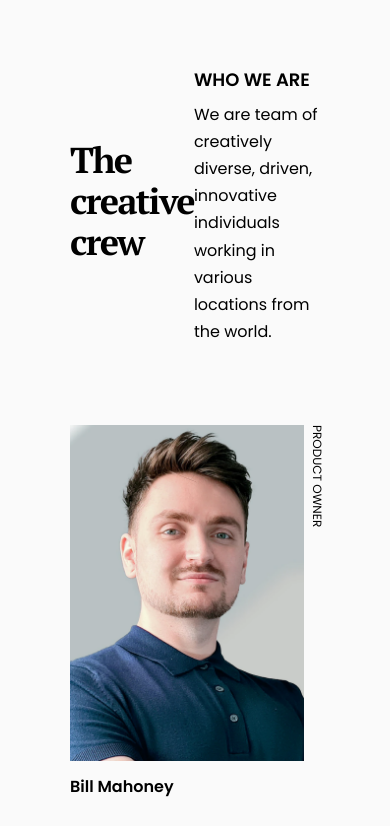
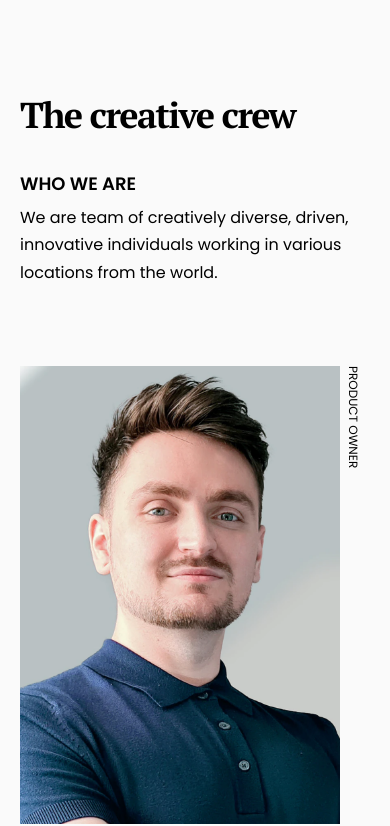
Before and after one commit to aperbet56/my_team_page, a plain HTML site: page index.html in a window 390 px wide. Shown: the top 826 px of the page. Drawn offline with Linux system fonts and the light colour scheme.

Commit message:
Mise en place du responsive version tablette

```diff
--- a/style.css
+++ b/style.css
@@ -88,7 +88,7 @@ header,
 
 .card {
     position: relative;
-    max-width: 100%;
+    /* max-width: 100%;*/
     margin: 0 16px 8px 0;
 }
 
@@ -139,3 +139,34 @@ header,
 .dev__challenges__link:hover {
     text-decoration: underline;
 }
+
+/**** Responsive design tablette ****/
+
+@media screen and (max-width: 991px) {
+
+    body {
+        padding: 70px 20px 30px;
+    }
+
+    header {
+        flex-direction: column;
+        align-items: start;
+    }
+
+    .description__text {
+        max-width: none;
+    }
+
+    .card,
+    .card__image {
+        max-width: 320px;
+    }
+
+    .card:nth-child(even) {
+        margin-top: 70px;
+    }
+
+    .card:nth-child(5) {
+        margin-top: 0;
+    }
+}
```
